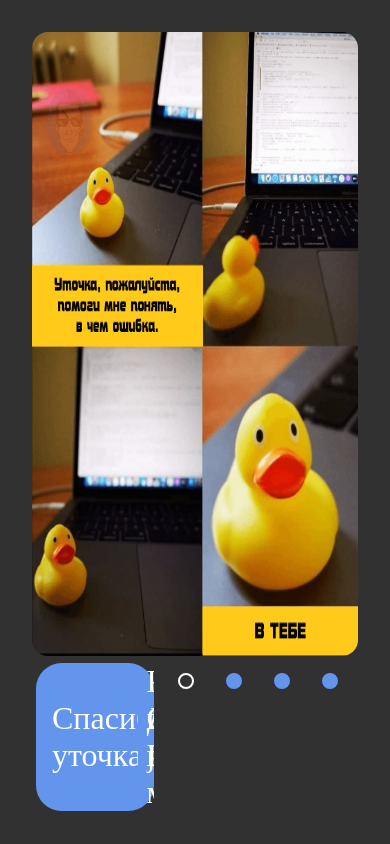
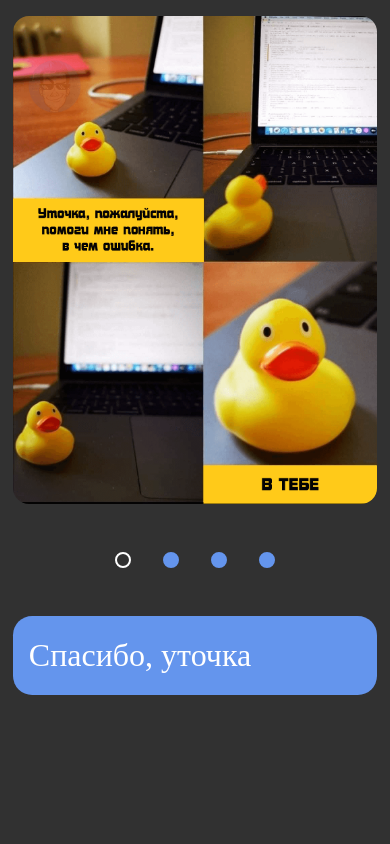
Before and after one commit to badikgit/cssMemSlider, a plain HTML site: page cssMemSlider/index.html in a window 390 px wide. Drawn offline with Linux system fonts and the light colour scheme.

Commit message:
feat: add adaptive (Sun, May 15, 2022 19:13:00)

```diff
--- a/cssMemSlider/style.css
+++ b/cssMemSlider/style.css
@@ -33,13 +33,14 @@ body {
 
 .slide {
   min-width: 100%;
-  text-align: center;
   height: 100%;
   margin: 0 auto;
   border-radius: 1em;
-  transition: transform 0.6s ease-out;
   display: flex;
   justify-content: center;
+  transition: transform 0.3s ease-out;
+  visibility: hidden;
+  opacity: 0;
 }
 
 .titles {
@@ -66,6 +67,7 @@ img {
   max-width: 100%;
   height: auto;
   width: auto;
+  margin: auto auto 0;
   border-radius: 1em;
 }
 
@@ -73,9 +75,11 @@ img {
   display: flex;
   align-items: center;
   min-width: 100%;
-  transition: transform 0.6s ease-in-out;
   overflow-x: clip;
   display: flex;
+  transition: transform 0.3s ease-in-out;
+  visibility: hidden;
+  opacity: 0;
 }
 
 .controls {
@@ -172,34 +176,88 @@ input {
   transform: translateX(-190%);
 }
 
-#slider-check-1:checked ~ .slides .slide-1 {
+#slider-check-1:checked~.slides .slide-1 {
   transform: translateX(0%);
+  visibility: visible;
+  opacity: 1;
 }
 
-#slider-check-2:checked ~ .slides .slide-2 {
+#slider-check-2:checked~.slides .slide-2 {
   transform: translateX(-100%);
+  visibility: visible;
+  opacity: 1;
 }
 
-#slider-check-3:checked ~ .slides .slide-3 {
+#slider-check-3:checked~.slides .slide-3 {
   transform: translateX(-200%);
+  visibility: visible;
+  opacity: 1;
 }
 
-#slider-check-4:checked ~ .slides .slide-4 {
+#slider-check-4:checked~.slides .slide-4 {
   transform: translateX(-300%);
+  visibility: visible;
+  opacity: 1;
 }
 
-#slider-check-1:checked ~ .titles .title-1 {
+#slider-check-1:checked~.titles .title-1 {
   transform: translateX(0%);
+  visibility: visible;
+  opacity: 1;
 }
 
-#slider-check-2:checked ~ .titles .title-2 {
+#slider-check-2:checked~.titles .title-2 {
   transform: translateX(-100%);
+  visibility: visible;
+  opacity: 1;
 }
 
-#slider-check-3:checked ~ .titles .title-3 {
+#slider-check-3:checked~.titles .title-3 {
   transform: translateX(-200%);
+  visibility: visible;
+  opacity: 1;
 }
 
-#slider-check-4:checked ~ .titles .title-4 {
+#slider-check-4:checked~.titles .title-4 {
   transform: translateX(-300%);
+  visibility: visible;
+  opacity: 1;
 }
+
+@media screen and (max-width: 820px) {
+  body {
+    padding: 0.8em;
+  }
+
+  .slider {
+    align-content: flex-start;
+    row-gap: 2em;
+  }
+
+  .controls {
+    order: 1;
+    max-width: 100%;
+    width: 100%;
+    justify-content: center;
+  }
+
+  .titles {
+    order: 2;
+    max-width: 100%;
+    margin-top: 0;
+    border-radius: 0.6em;
+    padding-top: 0.08em;
+    padding-bottom: 0.08em;
+  }
+
+  .slides {
+    background-color: #313131;
+    max-height: 60%;
+  }
+}
+
+/* @media screen and (max-width: 480px) {
+  .titles {
+    font-size: 1.5em;
+  }
+} */
```
